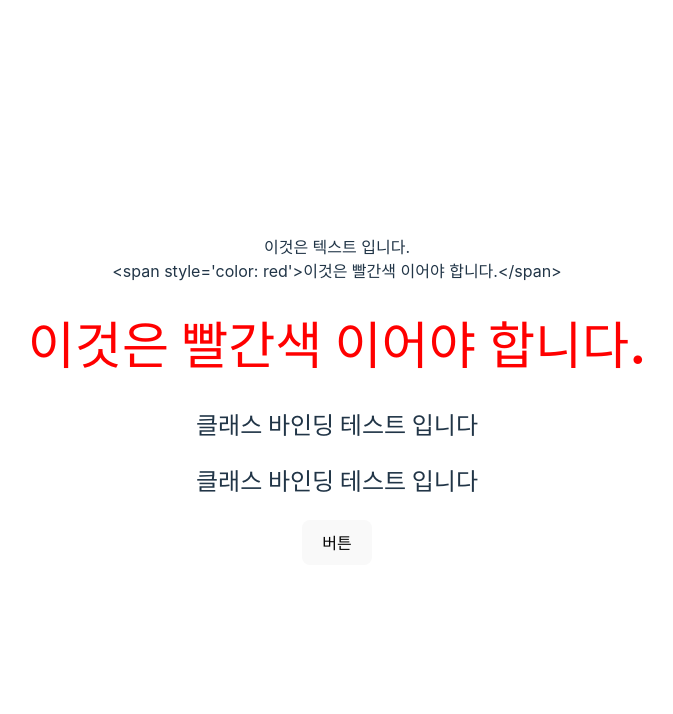
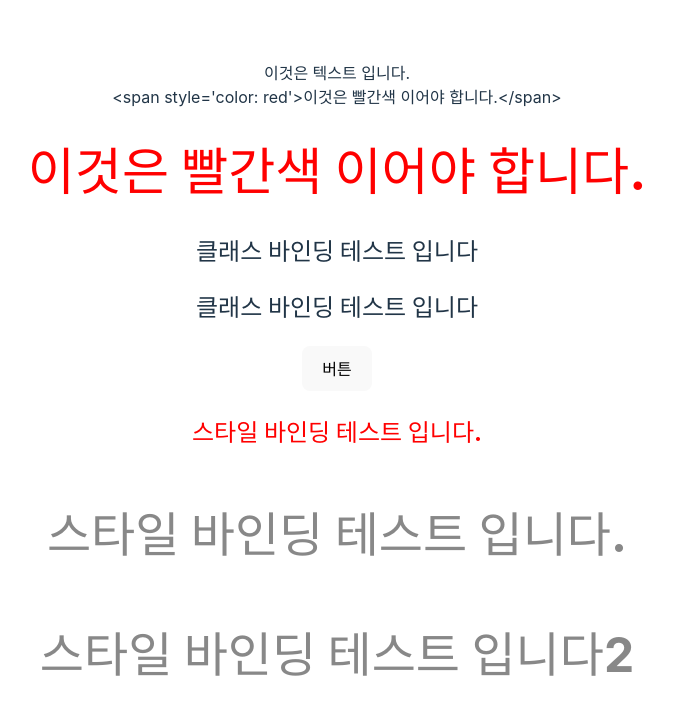
Before and after one commit to AlbertKim365/vue-basic, a Vue app: page / in a window 1280 px wide. Shown: the top 714 px of the page, without its empty margins (303-976 px from the left). Built offline with nearby package versions, Linux system fonts and the light colour scheme.

Commit message:
스타일 바인딩딩

```diff
--- a/src/App.vue
+++ b/src/App.vue
@@ -6,6 +6,14 @@
   <h2 v-bind:class="{ active: isActive }">클래스 바인딩 테스트 입니다</h2>
   <h2 :class="{ active: isActive }">클래스 바인딩 테스트 입니다</h2>
   <button @click="change">버튼</button>
+
+  <h3 style="color: red; font-size: 24px">스타일 바인딩 테스트 입니다.</h3>
+  <h3 :style="{ color: '#888', fontSize: 48 + 'px' }">
+    스타일 바인딩 테스트 입니다.
+  </h3>
+  <h3 :style="{ color: fontColor, fontSize: fontSize + 'px' }">
+    스타일 바인딩 테스트 입니다2
+  </h3>
 </template>
 
 <script>
@@ -15,6 +23,8 @@ export default {
       rawHtml: "이것은 텍스트 입니다.",
       rawHtml2: "<span style='color: red'>이것은 빨간색 이어야 합니다.</span>",
       isActive: false,
+      fontColor: "#888888",
+      fontSize: "48",
     };
   },
   methods: {
```
